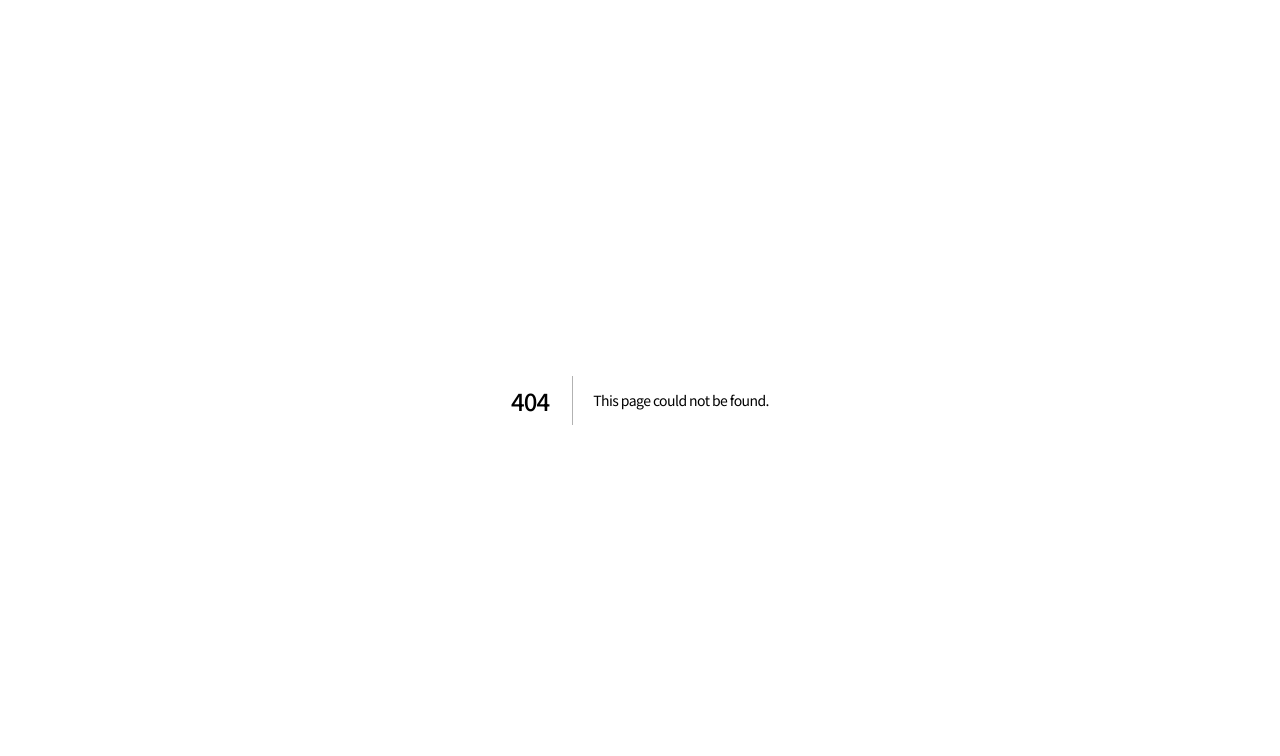
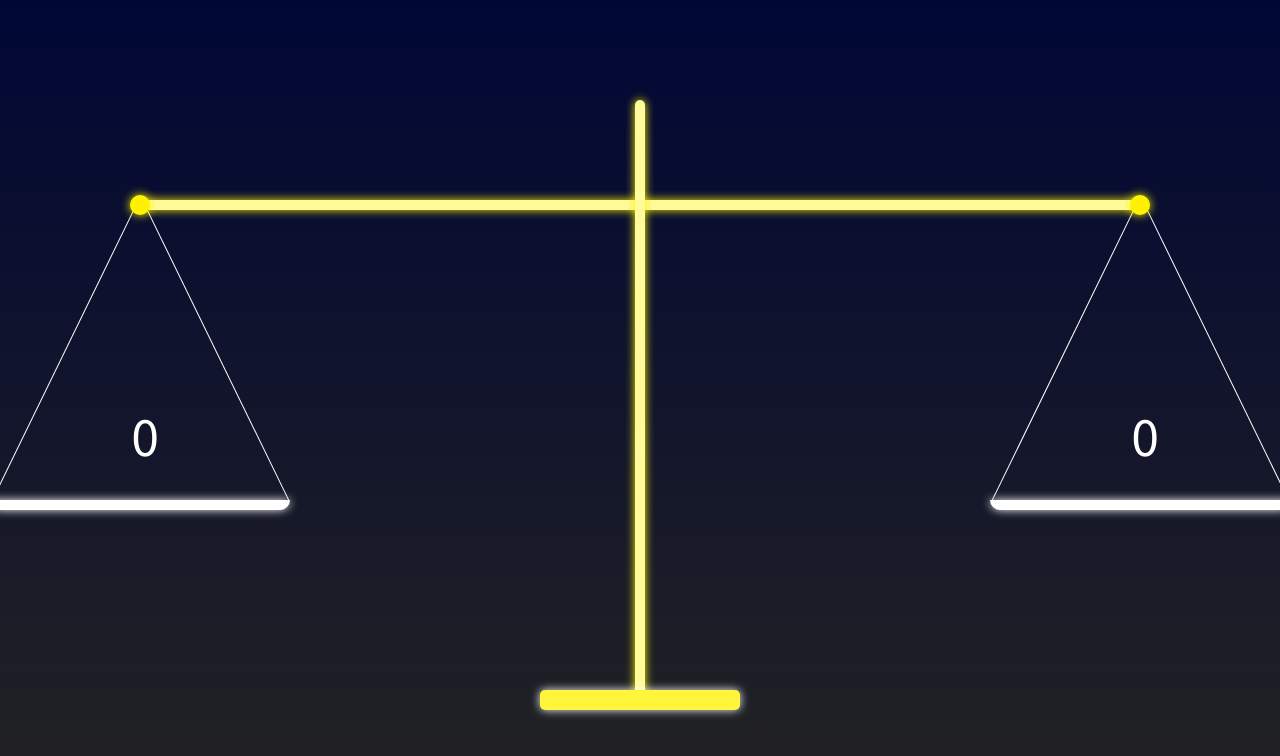
Before and after one commit to jkh2801/next-animation, a Next.js app: page /balancing in a window 1280 px wide. Before the commit this address had no page. Shown: the top 756 px of the page. Built offline with nearby package versions, Linux system fonts and the light colour scheme.

Commit message:
feat: add balancing page

```diff
--- /dev/null
+++ b/pages/balancing.tsx
@@ -0,0 +1,55 @@
+import styles from '@styles/balancingpage.module.scss';
+import cn from 'classnames';
+import { useState } from 'react';
+
+export default function BalancingPage() {
+  const [inputs, setInputs] = useState({
+    left: 0,
+    right: 0,
+  });
+
+  const handleSetInputs = (isLeft: boolean, e: React.ChangeEvent<HTMLInputElement>) => {
+    const text: string = e.target.value;
+    if (text) {
+      const num = Number(text);
+      if (!isNaN(num)) {
+        if (isLeft) inputs.left = num;
+        else inputs.right = num;
+        setInputs({ ...inputs });
+      }
+    } else {
+      if (isLeft) inputs.left = 0;
+      else inputs.right = 0;
+      setInputs({ ...inputs });
+    }
+  };
+  const getMax = () => {
+    const diff = Math.abs(inputs.left - inputs.right);
+    let active = '';
+    if (diff === 0) {
+      return '';
+    }
+    if (inputs.left > inputs.right) active += 'leftActive-';
+    else active += 'rightActive-';
+    if (diff < 7) active += diff;
+    else active += 7;
+    return styles[active];
+  };
+  return (
+    <div className="body flexCenter" style={{ background: 'linear-gradient(180deg, #000735, #232323)' }}>
+      <div className={styles.wrapper}>
+        <div className={cn(styles.line, getMax())}>
+          <div className={cn(styles.left, styles.area, getMax())}>
+            <input type="text" className={cn('fs-50', styles.input)} value={inputs.left} onChange={e => handleSetInputs(true, e)} />
+            <div className={styles.plain}></div>
+          </div>
+          <div className={cn(styles.right, styles.area, getMax())}>
+            <input type="text" className={cn('fs-50', styles.input)} value={inputs.right} onChange={e => handleSetInputs(false, e)} />
+            <div className={styles.plain}></div>
+          </div>
+        </div>
+        <div className={styles.body}></div>
+      </div>
+    </div>
+  );
+}
--- a/pages/index.tsx
+++ b/pages/index.tsx
@@ -10,7 +10,7 @@ export default function HomePage() {
   useEffect(() => {
     const mainLoading = localStorage.getItem('main-loading');
     setStatus(mainLoading ? '' : 'active');
-    // localStorage.setItem('main-loading', 'success');
+    localStorage.setItem('main-loading', 'success');
   }, []);
   return (
     <div className="body flexCenter">
--- /dev/null
+++ b/styles/balancingpage.module.scss
@@ -0,0 +1,120 @@
+.wrapper {
+  width: 1000px;
+  height: 600px;
+  .line {
+    position: absolute;
+    top: 100px;
+    width: 100%;
+    height: 10px;
+    background: #fffa9a;
+    border-radius: 20px;
+    box-shadow: 0 0 10px #fff200;
+    transition: 1s;
+    @for $i from 1 to 8 {
+      &.leftActive-#{$i} {
+        transform: rotate($i * -3deg);
+      }
+      &.rightActive-#{$i} {
+        transform: rotate($i * 3deg);
+      }
+    }
+
+    &::before,
+    &::after {
+      content: '';
+      position: absolute;
+      z-index: 1;
+      top: 50%;
+      width: 20px;
+      height: 20px;
+      border-radius: 50%;
+      background: #fff200;
+      transform: translate(-50%, -50%);
+      box-shadow: 0 0 10px #fff200;
+    }
+    &::after {
+      left: 100%;
+    }
+    .left {
+      left: 0%;
+    }
+    .right {
+      left: 100%;
+    }
+    .area {
+      position: absolute;
+      top: 100%;
+      width: 300px;
+      height: 300px;
+      transform: translateX(-50%);
+      transition: 1s;
+      transition-delay: 0.1s;
+      transform-origin: top;
+      &::before,
+      &::after {
+        content: '';
+        position: absolute;
+        left: 50%;
+        width: 1px;
+        height: 334px;
+        background: #fff;
+      }
+      &::before {
+        transform: translate(-75px, -27px) rotate(26deg);
+      }
+      &::after {
+        transform: translate(75px, -27px) rotate(-26deg);
+      }
+      .input {
+        position: absolute;
+        top: 75%;
+        left: 50%;
+        transform: translate(-50%, -50%);
+        background: transparent;
+        color: #fff;
+        text-align: center;
+      }
+      .plain {
+        position: absolute;
+        bottom: 0;
+        left: 0;
+        width: 100%;
+        height: 10px;
+        background: #fff;
+        border-bottom-left-radius: 100px;
+        border-bottom-right-radius: 100px;
+        box-shadow: 0 0 10px #fff;
+      }
+      @for $i from 1 to 8 {
+        &.leftActive-#{$i} {
+          transform: translateX(-50%) rotate($i * 3deg);
+        }
+        &.rightActive-#{$i} {
+          transform: translateX(-50%) rotate($i * -3deg);
+        }
+      }
+    }
+  }
+  .body {
+    position: absolute;
+    left: 50%;
+    transform: translateX(-50%);
+    width: 10px;
+    height: 100%;
+    background: #fffa9a;
+    border-radius: 20px;
+    box-shadow: 0 0 10px #fff200;
+    &::after {
+      content: '';
+      position: absolute;
+      bottom: -10px;
+      left: 50%;
+      width: 200px;
+      height: 20px;
+      background: #fff53a;
+      transform: translateX(-50%);
+      border-radius: 5px;
+      box-shadow: 0 0 10px #fff;
+    }
+  }
+}
--- a/styles/globals.scss
+++ b/styles/globals.scss
@@ -110,7 +110,7 @@ li {
 @include flex('AroundCenter', space-around, center);
 @include flex('Center', center, center);
 
-@for $i from 10 to 31 {
+@for $i from 10 to 51 {
   .fs-#{$i} {
     font-size: $i * 1px;
   }
```
